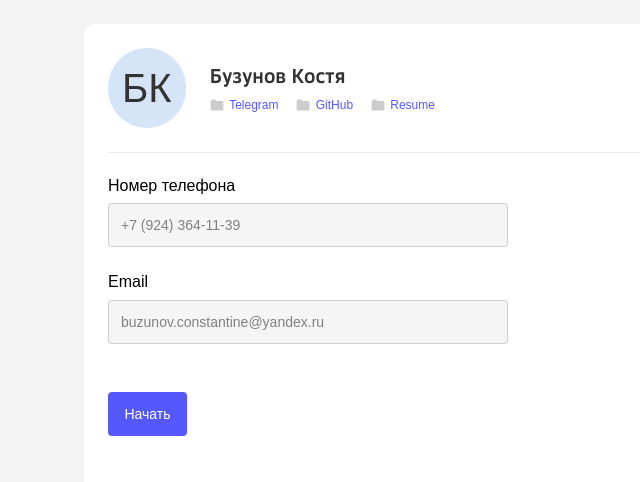
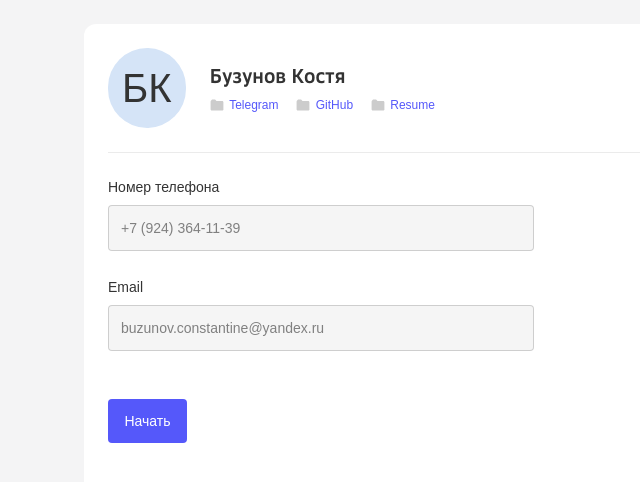
Before and after one commit to BKonstantine/cloud_test, a React (Vite) app: page / in a window 1280 px wide. Shown: the top 482 px of the page, without its empty margins (106-746 px from the left). Built offline with nearby package versions, Linux system fonts and the light colour scheme; a web font is replaced by a local one.

Commit message:
refactor: change markup and style main-page

```diff
--- a/src/pages/main-page/main-page.module.css
+++ b/src/pages/main-page/main-page.module.css
@@ -61,8 +61,31 @@
   gap: 17.6px;
 }
 
-.input {
+.info {
   display: flex;
   flex-direction: column;
   gap: 8px;
 }
+
+.info__label {
+  font-weight: 400;
+  font-size: 14px;
+  line-height: 20px;
+  color: var(--text-color-black);
+}
+
+.info__data {
+  display: flex;
+  align-items: center;
+  margin: 0;
+  padding: 0 12px;
+  max-width: 400px;
+  height: 44px;
+  color: var(--text-color-black-alpha-48);
+  font-weight: 400;
+  font-size: 14px;
+  line-height: 20px;
+  background-color: var(--bg-color-black-alpha-4);
+  border: 1px solid var(--border-color-black-alpha-16);
+  border-radius: 4px;
+}
--- a/src/pages/main-page/main-page.tsx
+++ b/src/pages/main-page/main-page.tsx
@@ -2,7 +2,6 @@ import { FC } from "react";
 import cn from "classnames";
 import Link from "../../components/UI/link/link";
 import ButtonLink from "../../components/UI/button-link/button-link";
-import Input from "../../components/UI/input/input";
 import style from "./main-page.module.css";
 
 const MainPage: FC = () => {
@@ -34,17 +33,13 @@ const MainPage: FC = () => {
             style.profile__container_place_main
           )}
         >
-          <div className={style.input}>
-            <label>Номер телефона</label>
-            <Input disabled inputSize="large" value="+7 (924) 364-11-39" />
+          <div className={style.info}>
+            <label className={style.info__label}>Номер телефона</label>
+            <p className={style.info__data}>+7 (924) 364-11-39</p>
           </div>
-          <div className={style.input}>
-            <label>Email</label>
-            <Input
-              disabled
-              inputSize="large"
-              value="buzunov.constantine@yandex.ru"
-            />
+          <div className={style.info}>
+            <label className={style.info__label}>Email</label>
+            <p className={style.info__data}>buzunov.constantine@yandex.ru</p>
           </div>
         </div>
         <ButtonLink to="/create">Начать</ButtonLink>
```
